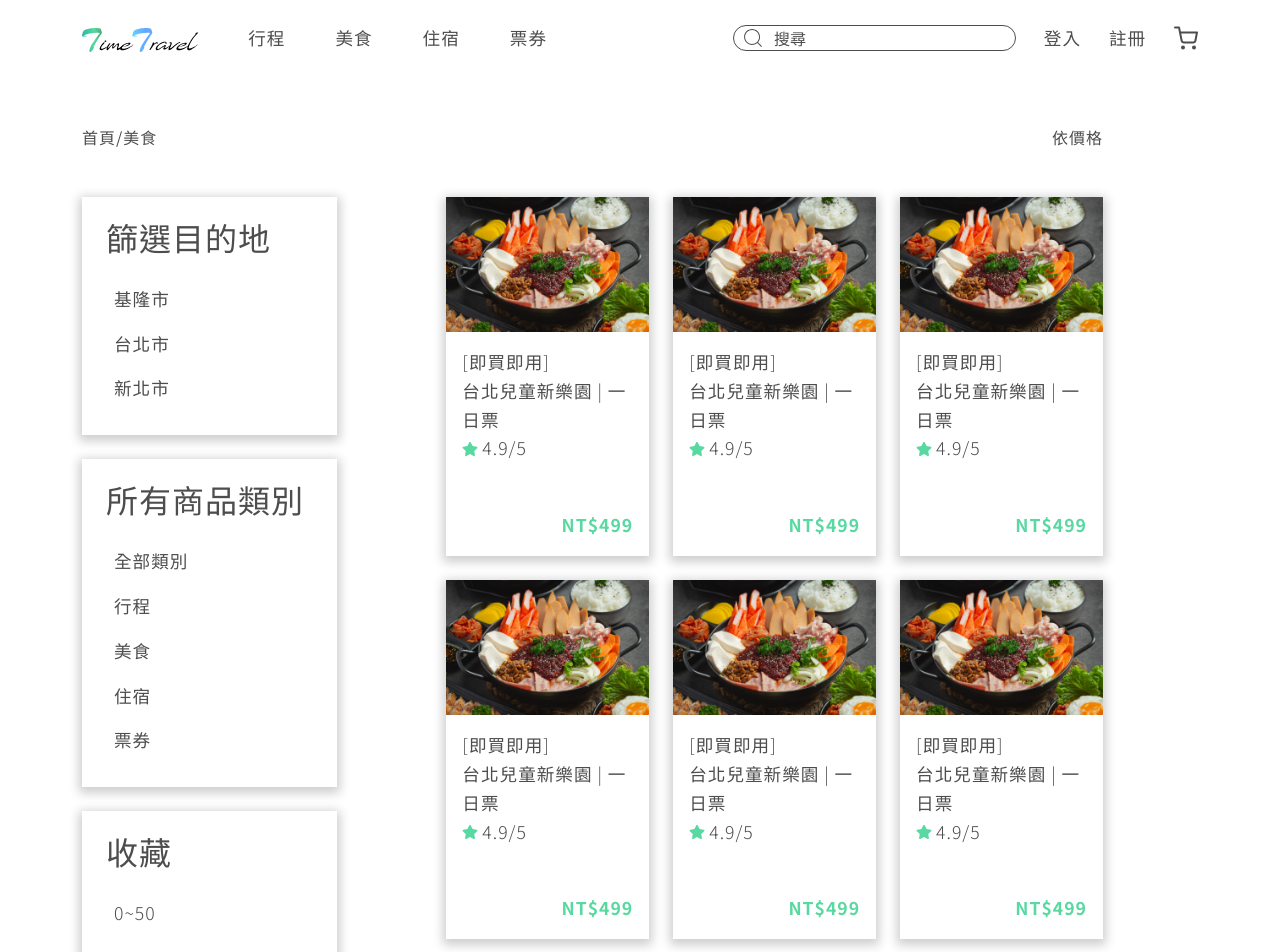
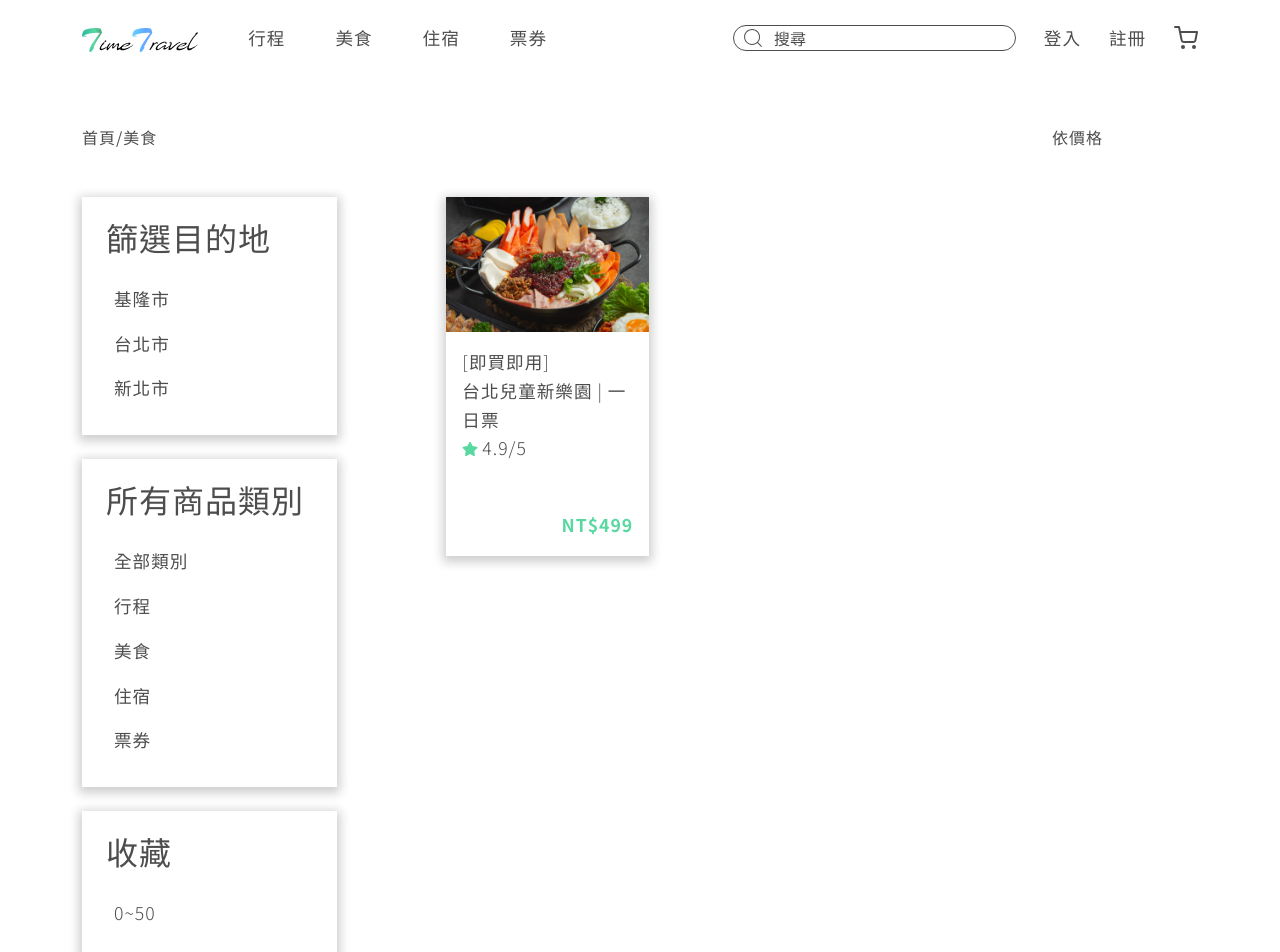
Before and after one commit to Liufat/timetravel-rebuild, a React (Create React App) app: page /product/foods in a window 1280 px wide. Shown: the top 952 px of the page. Built offline with nearby package versions, Linux system fonts and the light colour scheme.

Commit message:
[修改]切版

```diff
--- a/src/pages/products/Foods/Foods.js
+++ b/src/pages/products/Foods/Foods.js
@@ -13,47 +13,6 @@ function Foods() {
           price="499"
         />
       </div>
-      <div className="col-xl-4 col-md-6 ps-4 pb-4">
-        <ProductCard
-          img={productImage}
-          title="台北兒童新樂園 | 一日票"
-          star="4.9/5"
-          price="499"
-        />
-      </div>
-      <div className="col-xl-4 col-md-6 ps-4 pb-4">
-        <ProductCard
-          img={productImage}
-          title="台北兒童新樂園 | 一日票"
-          star="4.9/5"
-          price="499"
-        />
-      </div>
-      <div className="col-xl-4 col-md-6 ps-4 pb-4">
-        <ProductCard
-          img={productImage}
-          title="台北兒童新樂園 | 一日票"
-          star="4.9/5"
-          price="499"
-        />
-      </div>
-      <div className="col-xl-4 col-md-6 ps-4 pb-4">
-        <ProductCard
-          img={productImage}
-          title="台北兒童新樂園 | 一日票"
-          star="4.9/5"
-          price="499"
-        />
-      </div>
-      <div className="col-xl-4 col-md-6 ps-4 pb-4">
-        <ProductCard
-          img={productImage}
-          title="台北兒童新樂園 | 一日票"
-          star="4.9/5"
-          price="499"
-        />
-      </div>
-
     </div>
   );
 }
--- a/src/pages/products/Itinerarys/Itinerarys.js
+++ b/src/pages/products/Itinerarys/Itinerarys.js
@@ -1,7 +1,19 @@
 import React from "react";
-
+import ProductCard from "../../../ui/ProductCard";
+import productImage from "./../../../image/img/hotpot_home.jpeg";
 function Itinerarys() {
-  return <div>Itinerarys</div>;
+  return (
+    <div className="d-flex flex-wrap">
+      <div className="col-xl-4 col-md-6 ps-4 pb-4">
+        <ProductCard
+          img={productImage}
+          title="台北兒童新樂園 | 一日票"
+          star="4.9/5"
+          price="499"
+        />
+      </div>
+    </div>
+  );
 }
 
 export default Itinerarys;
--- a/src/pages/products/Stays/Stays.js
+++ b/src/pages/products/Stays/Stays.js
@@ -1,7 +1,19 @@
 import React from "react";
-
+import ProductCard from "../../../ui/ProductCard";
+import productImage from "./../../../image/img/hotpot_home.jpeg";
 function Stays() {
-  return <div>Stays</div>;
+  return (
+    <div className="d-flex flex-wrap">
+      <div className="col-xl-4 col-md-6 ps-4 pb-4">
+        <ProductCard
+          img={productImage}
+          title="台北兒童新樂園 | 一日票"
+          star="4.9/5"
+          price="499"
+        />
+      </div>
+    </div>
+  );
 }
 
 export default Stays;
--- a/src/pages/products/Tickets/Tickets.js
+++ b/src/pages/products/Tickets/Tickets.js
@@ -1,7 +1,20 @@
 import React from "react";
+import ProductCard from "../../../ui/ProductCard";
+import productImage from "./../../../image/img/hotpot_home.jpeg";
 
 function Tickets() {
-  return <div>Tickets</div>;
+  return (
+    <div className="d-flex flex-wrap">
+      <div className="col-xl-4 col-md-6 ps-4 pb-4">
+        <ProductCard
+          img={productImage}
+          title="台北兒童新樂園 | 一日票"
+          star="4.9/5"
+          price="499"
+        />
+      </div>
+    </div>
+  );
 }
 
 export default Tickets;
--- a/src/ui/Header.js
+++ b/src/ui/Header.js
@@ -119,7 +119,9 @@ function Header({ className }) {
 
             {generateMemberLink(className)}
 
-            <CartIcon className={`d-none d-lg-block h-100 ${className}`} />
+            <NavLink to={"/cart"}>
+              <CartIcon className={`d-none d-lg-block h-100 ${className}`} />
+            </NavLink>
           </div>
         </div>
       </div>
```
